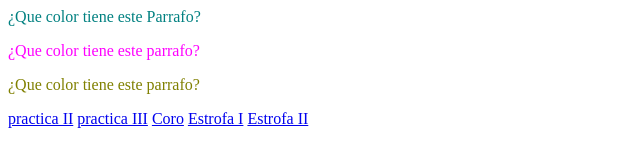
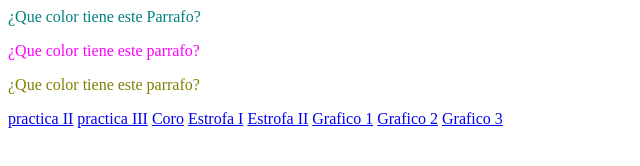
Before and after one commit to dianavalladares2020/ejercicio3-programacion4, a plain HTML site: page index.html in a window 1280 px wide. Shown: the whole page, without its empty margins (0-640 px from the left). Drawn offline with Linux system fonts and the light colour scheme.

Commit message:
Add files via upload

```diff
--- a/index.html
+++ b/index.html
@@ -20,6 +20,9 @@
     <a href="HimnoNacional.html">Coro</a>
     <a href="Estrofa1.html">Estrofa I</a>
     <a href="Estrofa2.html">Estrofa II</a>
+    <a href="grafico1.html">Grafico 1</a>
+    <a href="grafico2.html">Grafico 2</a>
+    <a href="grafico3.html">Grafico 3</a>
 
 </body>
 </html>
```
